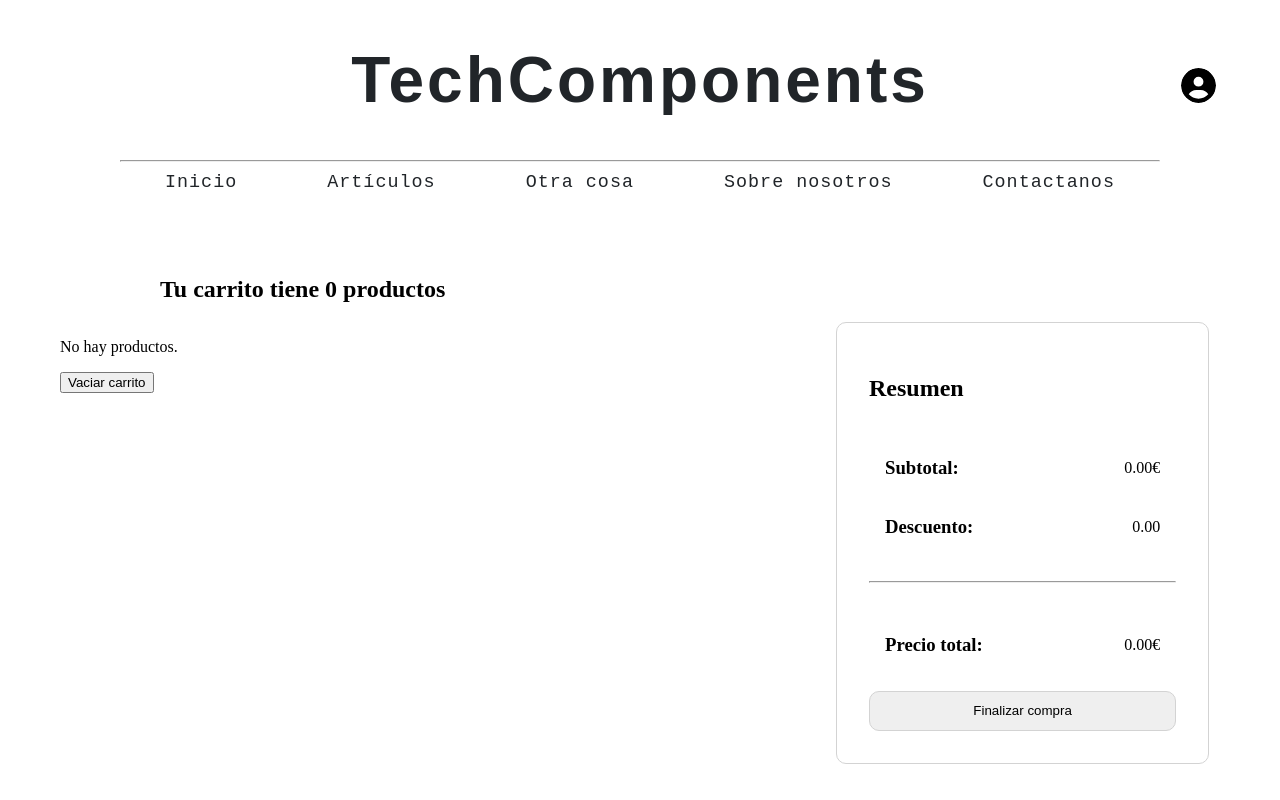
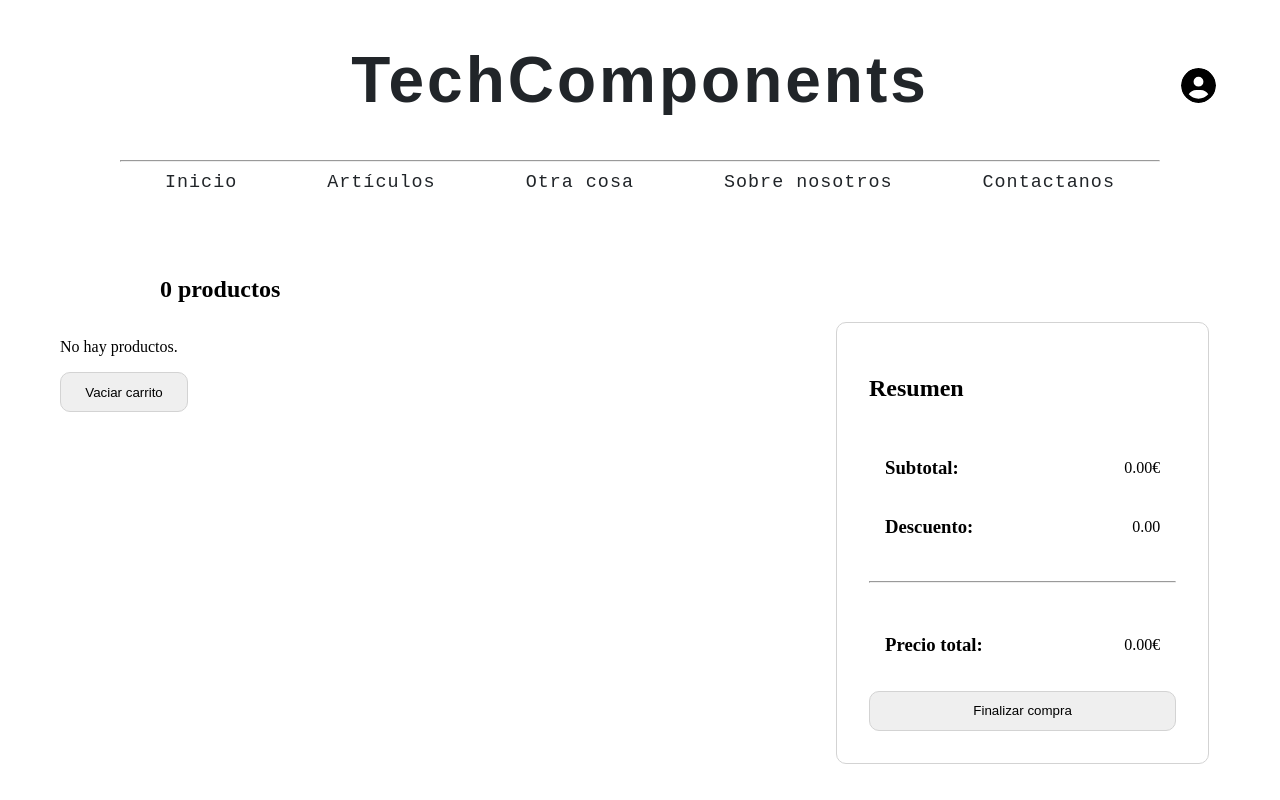
Before and after one commit to Dragolex01/techcomponents, a React (Create React App) app: page /cart in a window 1280 px wide. Shown: the top 800 px of the page. Built offline with nearby package versions, Linux system fonts and the light colour scheme.

Commit message:
cambios estilo Error404

```diff
--- a/src/App.js
+++ b/src/App.js
@@ -11,6 +11,7 @@ import ProductInfo from './containers/pages/ProductInfo';
 import AboutUs from './containers/pages/AboutUs';
 import Contact from './containers/pages/Contact';
 import Cart from './containers/pages/Cart';
+import Profile from './containers/pages/Profile';
 
 import Signup from './containers/auth/Signup';
 import Login from './containers/auth/Login';
@@ -29,6 +30,9 @@ function App() {
 
           <Route exact path='/' element={<Home />} />
           <Route exact path='/cart' element={<Cart />} />
+          <Route exact path='/profile' element={<Profile />} />
+          <Route exact path='/about_us' element={<AboutUs />} />
+          <Route exact path='/contact' element={<Contact />} />
 
           {/* Authentication users */}
           <Route exact path='/register' element={<Signup />} />
@@ -38,10 +42,6 @@ function App() {
           {/* Shop */}
           <Route exact path='/shop' element={<Shop/>} />
           <Route exact path='/product/:productId' element={<ProductInfo />}/>
-
-          {/* Pages */}
-          <Route exact path='/about_us' element={<AboutUs />} />
-          <Route exact path='/contact' element={<Contact />} />
         </Routes>
       </Router>
     </Provider>
--- a/src/components/navigation/Header.js
+++ b/src/components/navigation/Header.js
@@ -39,7 +39,7 @@ function Header({ isAuthenticated, user, logout }) { //Redirect crea bucle
         <div className="menu">
           <ul>
             <li>
-              <a href="#">My profile</a>
+            <Link to="/profile">Mi perfil</Link>
             </li>
             <li>
               <Link to="/cart">Carrito</Link>
--- a/src/containers/errors/Error404.jsx
+++ b/src/containers/errors/Error404.jsx
@@ -6,10 +6,20 @@ function Error404(){
         <Layout>
             <section className="seccionPageNotFound">
                 <div className="seccionPageNotFound__contMensaje">
+                    <h1>404</h1>
+                    <div className="seccionPageNotFound__contMensaje--info">
+                        <h2>Página no encontrada</h2>
+                        <p>La dirección URL no existe o no esta disponible</p>
+                    </div>
+                </div>
+                    <Link to="/">Volver al menu</Link>
+            </section>
+            {/* <section className="seccionPageNotFound">
+                <div className="seccionPageNotFound__contMensaje">
                     <h1>Error 404</h1>
                     <Link to="/">Volver al menu</Link>
                 </div>
-            </section>
+            </section> */}
         </Layout>
     )
 }
--- a/src/containers/pages/Cart.jsx
+++ b/src/containers/pages/Cart.jsx
@@ -30,7 +30,7 @@ function Cart({
   const showItems = () => {
     return (
       <section className="seccionCarrito">
-        <h1>Tu carrito tiene {total_items} productos</h1>
+        <h1>{total_items} productos</h1>
         <div className="seccionCarrito__contenedor">
           <div className="seccionCarrito__contenedor__contItems">
             {items && items !== null && items !== undefined && items.length > 0
@@ -44,7 +44,7 @@ function Cart({
               : <p>No hay productos.</p>
             }
 
-            <button>Vaciar carrito</button>
+            <button onClick={console.log("vaciar carrito")} className="seccionCarrito__contenedor__contItems--boton" >Vaciar carrito</button>
           </div>
           <div className="seccionCarrito__contenedor__contInfoCompra">
             <div className="seccionCarrito__contenedor__contInfoCompra__contInfo">
--- /dev/null
+++ b/src/containers/pages/Profile.jsx
@@ -0,0 +1,13 @@
+import Layout from '../../hocs/Layout';
+
+function Profile(){
+    return(
+        <Layout>
+            <section className="seccionUser">
+                perfil
+            </section>
+        </Layout>
+    )
+}
+
+export default Profile;
--- a/src/styles/App.css
+++ b/src/styles/App.css
@@ -129,6 +129,12 @@
             cursor: pointer; }
           .seccionCarrito__contenedor__contItems__item__contBoton--imgBoton {
             color: gray; }
+      .seccionCarrito__contenedor__contItems--boton {
+        width: 8rem;
+        height: 2.5rem;
+        border-radius: 10px;
+        border: 1px solid lightgray;
+        cursor: pointer; }
     .seccionCarrito__contenedor__contInfoCompra {
       width: 30%; }
       .seccionCarrito__contenedor__contInfoCompra__contInfo {
@@ -152,7 +158,8 @@
           width: 100%;
           height: 2.5rem;
           border-radius: 10px;
-          border: 1px solid lightgray; }
+          border: 1px solid lightgray;
+          cursor: pointer; }
     .seccionCarrito__contenedor__contBoton {
       background-color: red;
       width: 1rem;
@@ -519,16 +526,22 @@
 .seccionPageNotFound {
   width: 100%;
   display: flex;
+  flex-direction: column;
   align-items: center;
   justify-content: center; }
   .seccionPageNotFound__contMensaje {
-    width: 30rem;
-    height: 20rem;
     margin: 5rem 0;
     display: flex;
-    flex-direction: column;
     align-items: center;
-    justify-content: center; }
+    justify-content: center;
+    flex-wrap: wrap; }
+    .seccionPageNotFound__contMensaje--info {
+      border-left: 1px solid lightgray;
+      padding-left: 2rem; }
+      .seccionPageNotFound__contMensaje--info p {
+        color: gray; }
+    .seccionPageNotFound__contMensaje h1 {
+      padding-right: 2rem; }
 
 .validacion-incorrecto input {
   border-color: #bb2929; }
--- a/src/styles/App.scss
+++ b/src/styles/App.scss
@@ -7,6 +7,7 @@
 @import './sections/_aboutUs.scss';
 @import './sections/_contact.scss';
 @import './sections/_profile.scss';
+@import './sections/_user';
 @import './sections/_footer.scss';
 
 @import './components/_card.scss';
@@ -20,6 +21,10 @@
 body {
   padding: 0;
   margin: 0;
+//   background-image: url('../../../../../Escritorio/descarga.jpeg');
+//   background-size: cover;
+//   background-repeat: no-repeat;
+
 }
 
 
--- a/src/styles/components/_productInfo.scss
+++ b/src/styles/components/_productInfo.scss
@@ -49,8 +49,6 @@
                 }
             }
 
-
-
             h2{
                 font-family: $fontFamily-subtitulo;
                 font-size: $fontSize-subtitulo2;
--- a/src/styles/sections/_cart.scss
+++ b/src/styles/sections/_cart.scss
@@ -55,6 +55,14 @@
                 }
 
             }
+
+            &--boton{
+                width: 8rem;
+                height: 2.5rem;
+                border-radius: 10px;
+                border: 1px solid lightgray;
+                cursor: pointer;
+            }
         }
 
         &__contInfoCompra{
@@ -93,6 +101,7 @@
                     height: 2.5rem;
                     border-radius: 10px;
                     border: 1px solid lightgray;
+                    cursor: pointer;
                 }
             }
         }
```
Also changed, not shown: src/styles/components/_pageNotFound.scss (+20 -3 lines), src/styles/sections/_user.scss (added).
